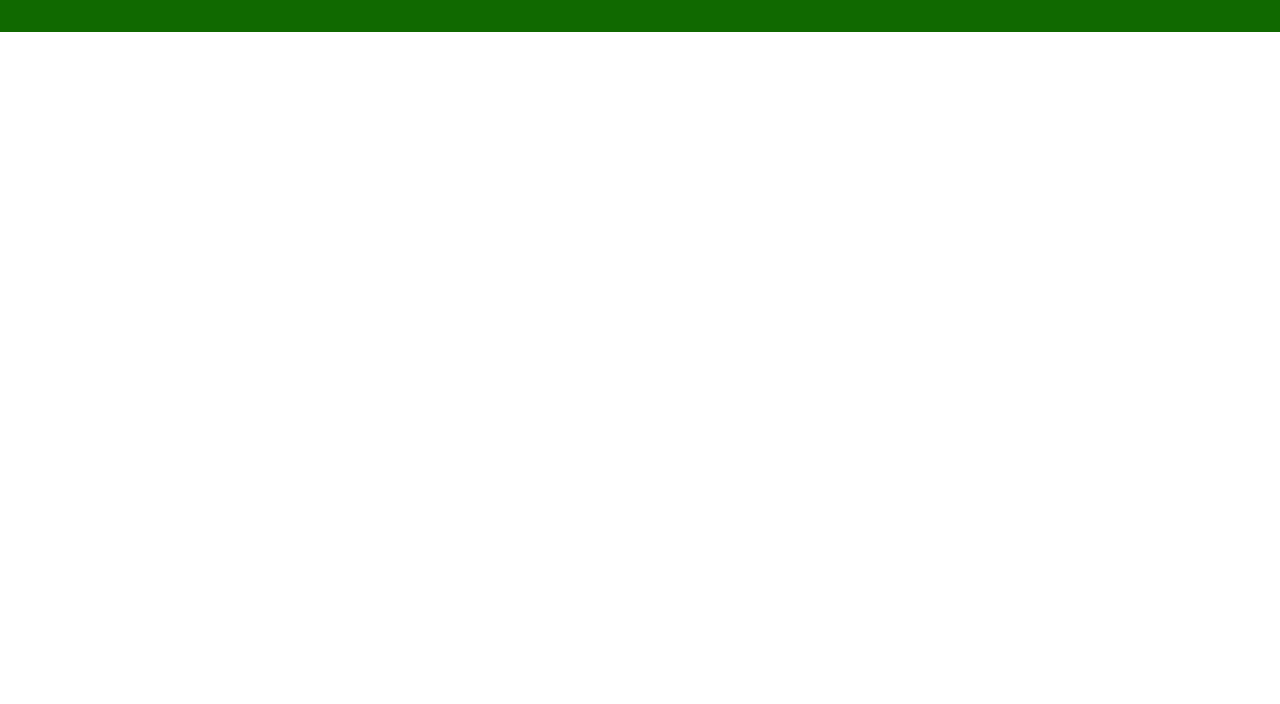
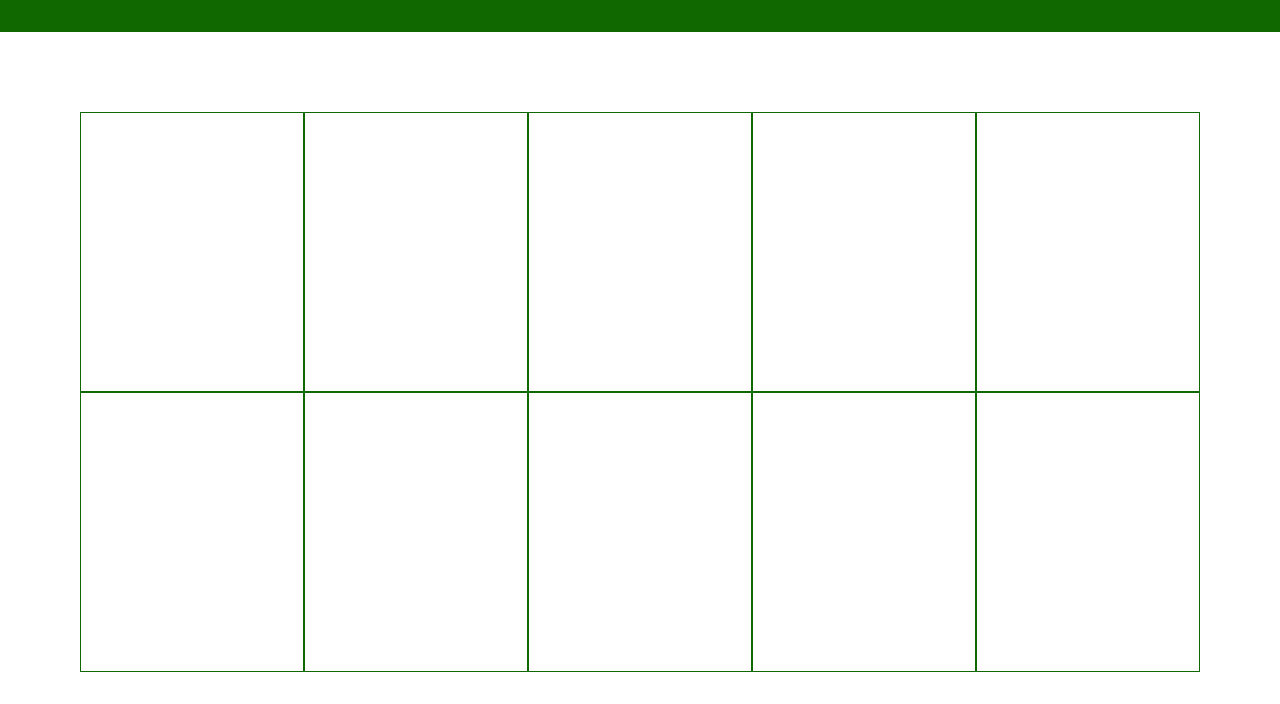
Before and after one commit to ShyroVO/Projet-Tri-selectif, a plain HTML site: page index.html in a window 1280 px wide. Shown: the part 96-800 px from the top of the page. Drawn offline with Linux system fonts and the light colour scheme.

Commit message:
html css

```diff
--- a/index.html
+++ b/index.html
@@ -17,7 +17,16 @@
     </header>
 
     <div id="container">
-
+        <div></div>
+        <div></div>
+        <div></div>
+        <div></div>
+        <div></div>
+        <div></div>
+        <div></div>
+        <div></div>
+        <div></div>
+        <div></div>
     </div>
 
     <footer>
--- a/style.css
+++ b/style.css
@@ -26,7 +26,17 @@ h1{
 
 /* Container */
 #container {
+    padding: 5rem;
     height: 45rem;
+    display: flex;
+    flex-direction: row;
+    flex-wrap: wrap;
+}
+
+#container div {
+    height: 50%;
+    width: 20%;
+    border: solid #106900 1px;
 }
 
 /* Footer: */
```
